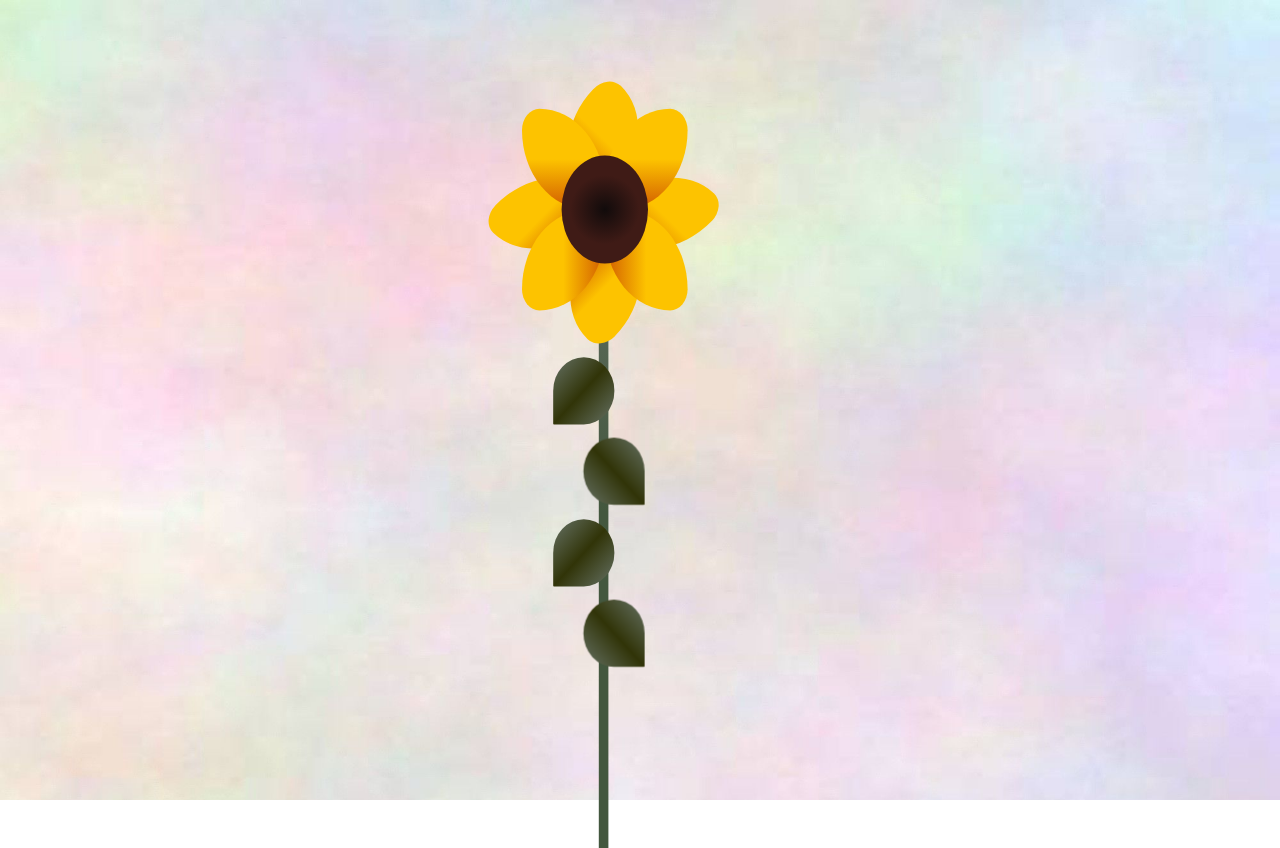
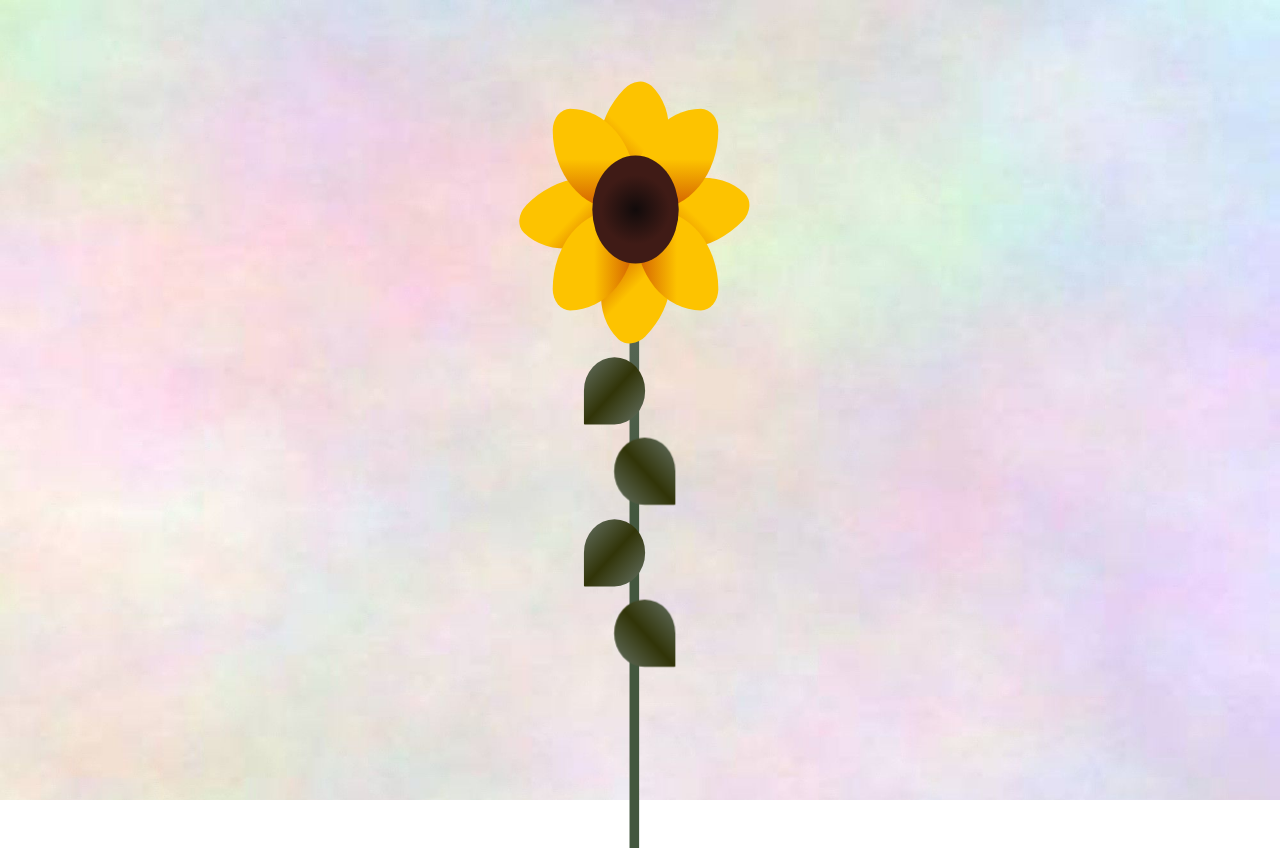
Before and after one commit to SebaPobando/Girasol, a plain HTML site: page index.html in a window 1280 px wide. Drawn offline with Linux system fonts and the light colour scheme.

Commit message:
Sunflower Listo

```diff
--- a/styles.css
+++ b/styles.css
@@ -23,10 +23,9 @@ html {
     position: absolute;
     width: 20%;
     max-width: 400px;
-    /* Ajusta el valor según sea necesario */
     top: 50%;
     left: 50%;
-    transform: translate(-50%, -50%);
+    transform: translate(-40%, -50%);
 }
 
 .eContenedores .petalo {
```
